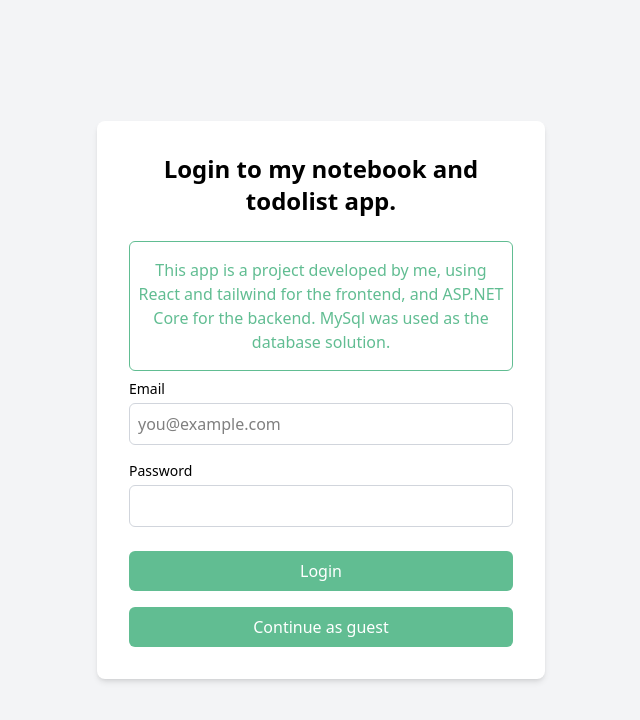
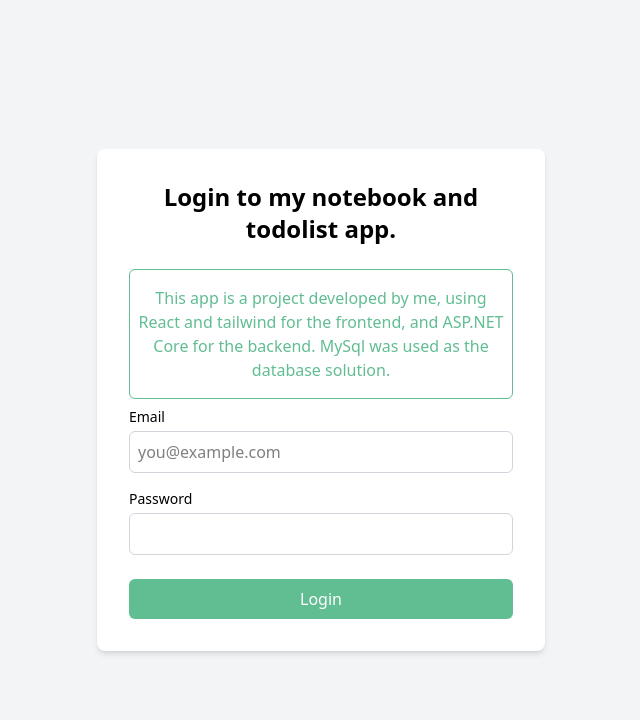
Before and after one commit to fredeskrubba/react-tailwind-todo-app, a React (Vite) app: page /Login in a window 1280 px wide. Shown: the top 720 px of the page, without its empty margins (319-959 px from the left). Built offline with nearby package versions, Linux system fonts and the light colour scheme.

Commit message:
fix: update LoginPage to handle form submission and improve user interaction; replace div with form and adjust button behavior

```diff
--- a/src/pages/Login.jsx
+++ b/src/pages/Login.jsx
@@ -61,8 +61,11 @@ const LoginPage = () => {
   }, [userToken]);
 
   return (
-    <div className="min-h-screen flex items-center justify-center bg-gray-100">
-      <div className="w-full max-w-md bg-white rounded-lg shadow-md p-8">
+    <form className="min-h-screen flex items-center justify-center bg-gray-100" onSubmit={(e) => {
+      e.preventDefault();
+      OnLogin();
+    }}>
+      <div className="w-full max-w-md bg-white rounded-lg shadow-md p-8" onMouseDown={(e)=> {if(e.key === "Enter"){OnLogin()}}}>
 
 
         <h1 className="text-2xl font-semibold text-center mb-6">
@@ -111,15 +114,10 @@ const LoginPage = () => {
           )}
         </div>
         <div className="flex flex-col gap-4">
-          <button className="w-full bg-main-green text-white py-2 rounded-md cursor-pointer transition hover:bg-main-green-dark" onClick={OnLogin}> Login </button>
-
-          <Link to="/TodoList">
-              <button className="w-full bg-main-green text-white py-2 rounded-md cursor-pointer transition hover:bg-main-green-dark" > Continue as guest</button>
-          </Link>
-
+          <button className="w-full bg-main-green text-white py-2 rounded-md cursor-pointer transition hover:bg-main-green-dark" type="submit"> Login </button>
         </div>
       </div>
-    </div>
+    </form>
   );
 };
 
```
